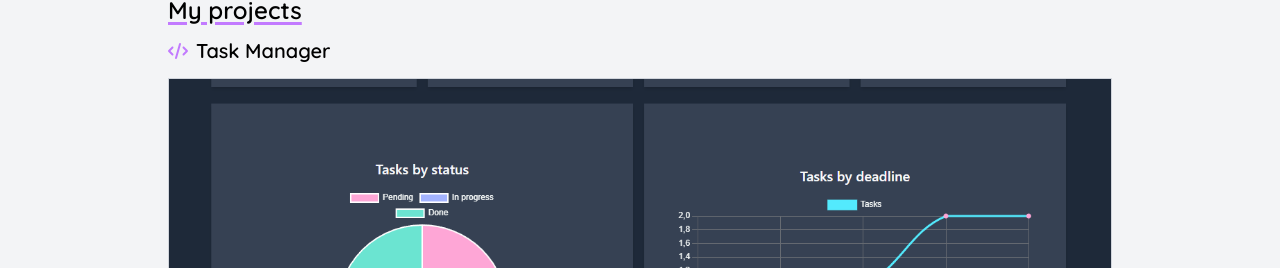
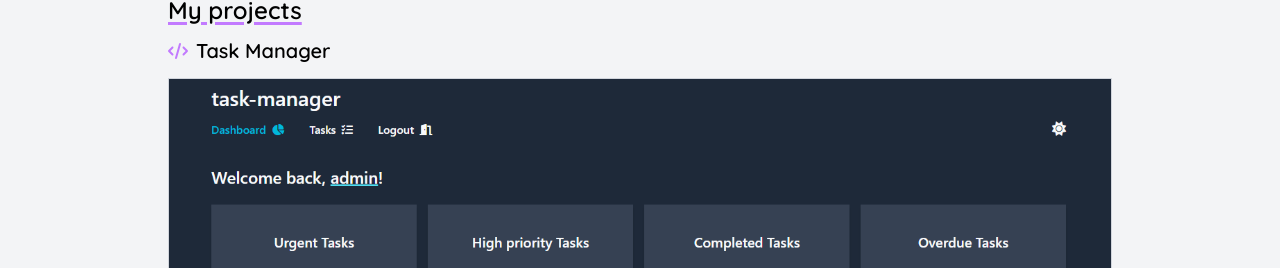
Before and after one commit to Polivaresc/cv-polivaresc, a React (Vite) app: page / in a window 1280 px wide. Shown: the part 684-952 px from the top of the page. Built offline with nearby package versions, Linux system fonts and the light colour scheme.

Commit message:
fix image height

```diff
--- a/src/components/ProjectCard.jsx
+++ b/src/components/ProjectCard.jsx
@@ -16,7 +16,8 @@ function ProjectCard({ project }) {
         </div>
 
         <div>
-          <img src={project.image} alt={project.name} className="w-full h-48 object-cover border border-gray-300"/>
+          <img src={project.image} alt={project.name}
+          className="w-full min-h-24 object-cover border border-gray-300"/>
         </div>
 
         <div>
```
